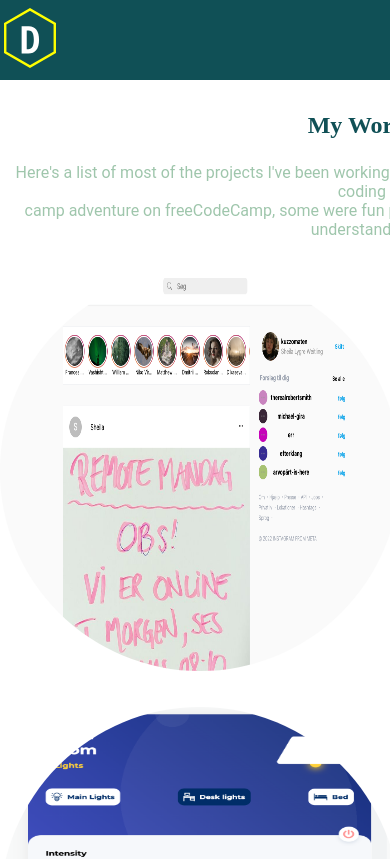
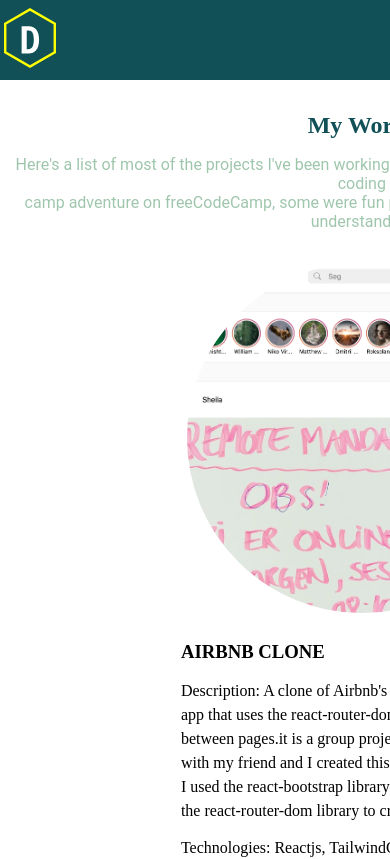
Before and after one commit to DEJENERUTA/portfolio, a React (Create React App) app: page /projects in a window 390 px wide. Shown: the top 859 px of the page. Built offline with nearby package versions, Linux system fonts and the light colour scheme; the HTML template or start-up script is replaced by a standard one.

Commit message:
major change

```diff
--- a/src/about/About.css
+++ b/src/about/About.css
@@ -5,6 +5,19 @@
 
 .about {
   margin-top: 20px;
+}
+.about h2,
+h3 {
+  animation: popUp 1s ease-in-out;
+  animation-fill-mode: forwards;
+}
+@keyframes popUp {
+  0% {
+    transform: translateY(-100%);
+  }
+  100% {
+    transform: translateY(0);
+  }
 }
 .about-content {
   width: 100%;
@@ -62,6 +75,18 @@
   margin-top: 20px;
   line-height: 1.5;
 }
+.about-desc {
+  animation: popUp 1s ease-in-out;
+  animation-fill-mode: forwards;
+}
+@keyframes popUp {
+  0% {
+    transform: translateY(-100%);
+  }
+  100% {
+    transform: translateY(0);
+  }
+}
 .about-text {
   width: 480px;
 }
@@ -85,3 +110,30 @@
   margin: auto;
   margin-top: 20px;
 }
+/*the skill content should have an annimation that is moving from left to right*/
+.skills-content {
+  animation: moveFromLeft 1s ease-in-out;
+  animation-fill-mode: forwards;
+}
+@keyframes moveFromLeft {
+  0% {
+    transform: translateX(-100%);
+  }
+  100% {
+    transform: translateX(0);
+  }
+}
+.skills-content:hover {
+  color: var(--color-accent);
+}
+
+/*responssive*/
+@media (max-width: 640px) {
+  .about-content {
+    display: flex;
+    flex-direction: column;
+    align-items: center;
+    justify-content: center;
+    gap: 1em;
+  }
+}
--- a/src/header/Header.css
+++ b/src/header/Header.css
@@ -22,6 +22,7 @@
   pointer-events: none;
   transition: opacity 0.5s, transform 0.5s;
 }
+
 .site-menu.open {
   opacity: 1;
   transform: translateX(0);
--- a/src/home/Home.css
+++ b/src/home/Home.css
@@ -1,6 +1,19 @@
 h1,
 h2 {
   color: var(--color-primary);
+}
+h1,
+h2 {
+  animation: popUp 1s ease-in-out;
+  animation-fill-mode: forwards;
+}
+@keyframes popUp {
+  0% {
+    transform: translateY(-100%);
+  }
+  100% {
+    transform: translateY(0);
+  }
 }
 .quotes {
   text-align: center;
@@ -9,7 +22,19 @@
   color: var(--color-accent);
   margin-top: 1em;
 }
-
+/*quotes should have an animation which will pop up when first time the page is loading*/
+.quotes {
+  animation: popUp 1s ease-in-out;
+  animation-fill-mode: forwards;
+}
+@keyframes popUp {
+  0% {
+    transform: translateY(-100%);
+  }
+  100% {
+    transform: translateY(0);
+  }
+}
 .rotate-img {
   width: 300px;
   height: 300px;
@@ -43,3 +68,14 @@
   margin-bottom: 1em;
   max-width: 580px;
 }
+
+/* responssive*/
+@media (max-width: 640px) {
+  .home-content {
+    display: flex;
+    flex-direction: column;
+    align-items: center;
+    justify-content: center;
+    gap: 1em;
+  }
+}
--- a/src/projects/Project.css
+++ b/src/projects/Project.css
@@ -7,7 +7,7 @@
 .project-item-container {
   display: flex;
   justify-content: center;
-  align-items: center;
+  align-items: flex-start;
   gap: 1.5em;
   margin-top: 2rem;
 }
@@ -15,7 +15,7 @@
   font-size: 1.5rem;
   font-weight: bold;
   text-align: center;
-  margin-bottom: 01.5rem;
+  margin-bottom: 1rem;
 }
 .project-info {
   width: 100%;
@@ -32,6 +32,20 @@
   margin-top: 1rem;
   line-height: 1;
 }
+/* when hover project description the text should have some annimations*/
+.project-description:hover {
+  animation: fadeIn 1.5s;
+  animation-fill-mode: forwards;
+}
+@keyframes fadeIn {
+  0% {
+    opacity: 0;
+  }
+  100% {
+    opacity: 1;
+  }
+}
+
 .project-description p {
   font-size: 1rem;
   line-height: 1.5;
@@ -40,11 +54,14 @@
   width: 50%;
 } */
 .project-image img {
-  width: 400px;
-  height: 400px;
+  object-fit: cover;
+  width: 350px;
+  height: 350px;
   border-radius: 100%;
 }
 .content {
+  display: flex;
+  flex-direction: column;
   width: 50%;
 }
 .project-item {
@@ -71,3 +88,13 @@
   text-decoration: underline;
   color: var(--color-links);
 }
+
+/* responssive*/
+@media (max-width: 768px) {
+  .project-item-container {
+    flex-direction: column;
+    align-items: center;
+    gap: 1.5em;
+    margin-top: 2rem;
+  }
+}
--- a/src/projects/Project.js
+++ b/src/projects/Project.js
@@ -21,6 +21,7 @@
           <div className="project-description">
             <p>Description: {description}</p>
           </div>
+          <div>
             <div className="project-technologies">
               <p>Technologies: {technologies}</p>
             </div>
@@ -34,6 +35,7 @@
             </div>
           </div>
         </div>
+      </div>
     </li>
   );
 };
--- a/src/projects/Projects.js
+++ b/src/projects/Projects.js
@@ -4,7 +4,8 @@
   {
     name: "AIRBNB CLONE",
     description:
-      "A clone of Airbnb's website. This is a React app that uses the react-router-dom library to navigate between pages.it is a group project that I participated in with my friend and I created this project in a group of 4.",
+      "A clone of Airbnb's website. This is a React app that uses the react-router-dom library to navigate between pages.it is a group project that I participated in with my friend and I created this project in a group of 4. I used the react-bootstrap library to create the UI and the react-router-dom library to create the navigation.",
+    technologies: "React, React-Router-Dom, React-Bootstrap",
     technologies: "Reactjs, TailwindCss and Git and Github",
     githubUrl: "https://github.com/DEJENERUTA/Insta-gruppe4_2022",
     liveDemoUrl: "https://vercel.com/dejeneruta/airbnb",
```
Lines whose indentation alone changed are shown as unchanged.
